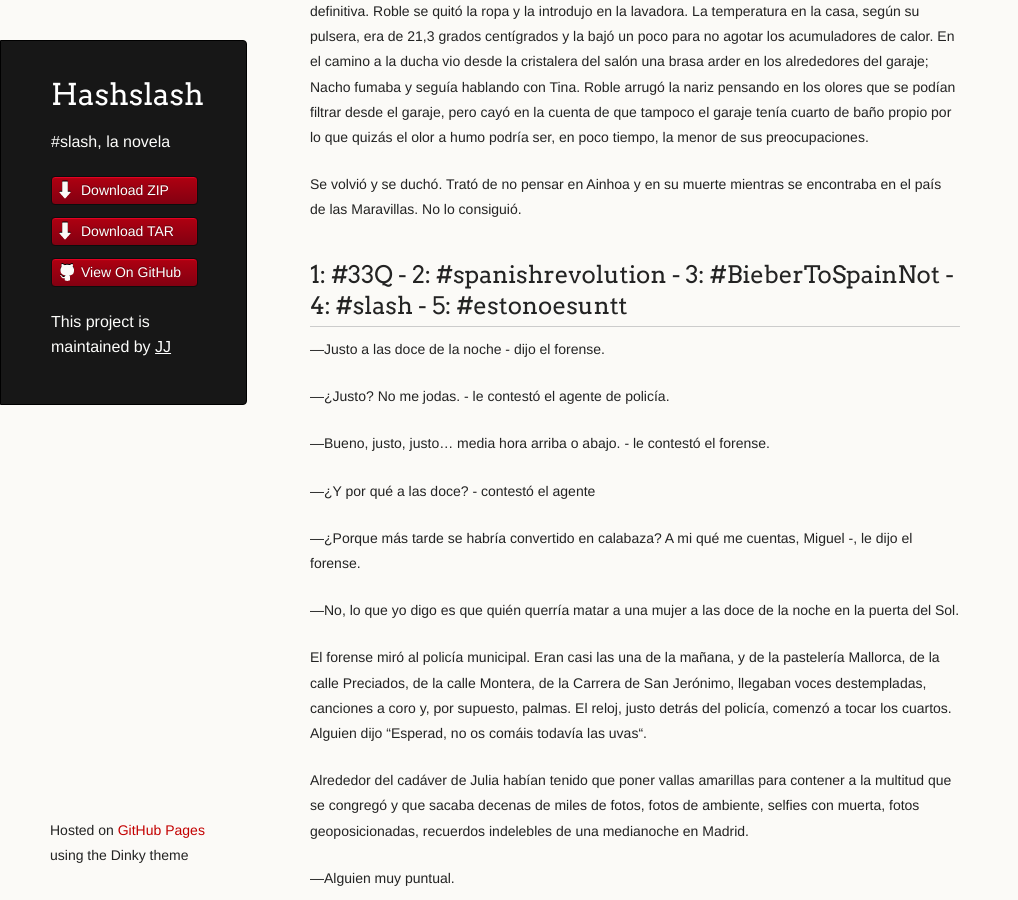
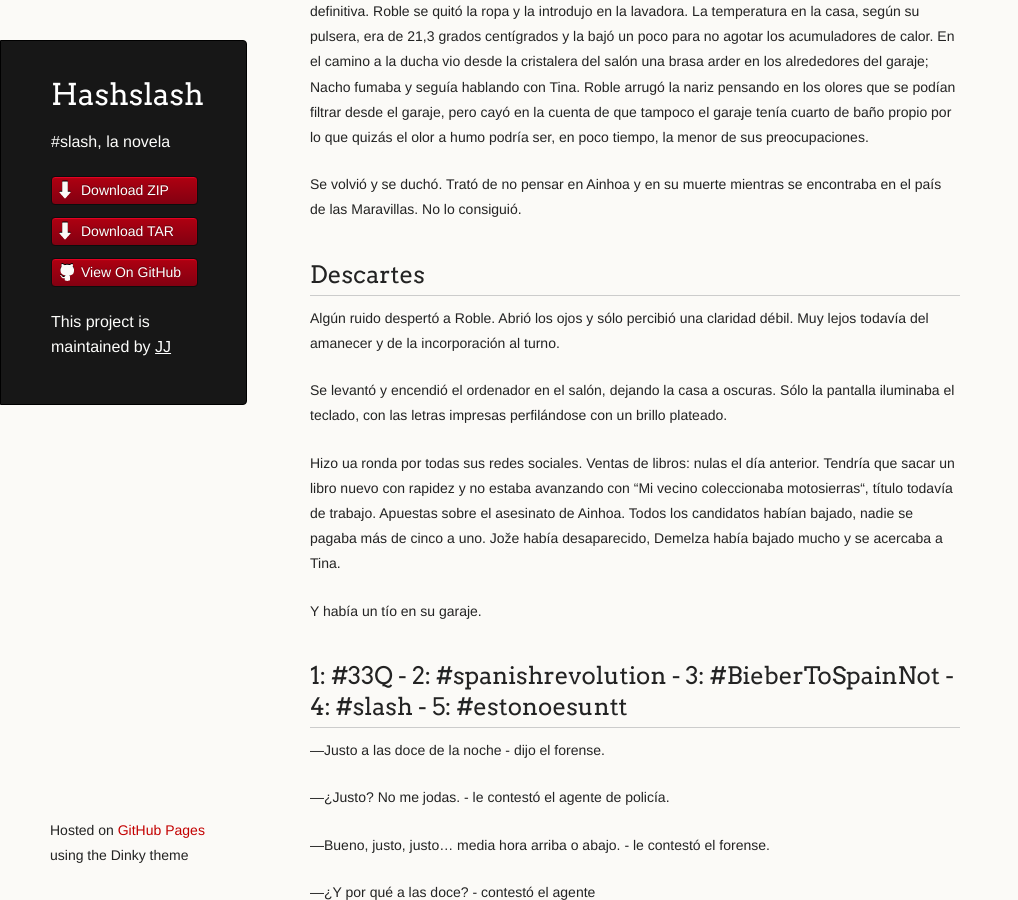
Before and after one commit to JJ/HashSlash, a Jekyll site: the page built from texto/HashSlash.md, in a window 1280 px wide and 900 px high, scrolled down 58365 px. Shown: the whole window, without its empty margins (0-1018 px from the left). Built offline with Jekyll 4.4.1, drawn with Linux system fonts in a browser that asks for light colours.

Commit message:
Sync texto/HashSlash.md from master to gh-pages

```diff
--- a/texto/HashSlash.md
+++ b/texto/HashSlash.md
@@ -2950,6 +2950,24 @@ podría ser, en poco tiempo, la menor de sus preocupaciones.
 Se volvió y se duchó. Trató de no pensar en Ainhoa y en su muerte
 mientras se encontraba en el país de las Maravillas. No lo consiguió.
 
+## Descartes
+
+Algún ruido despertó a Roble. Abrió los ojos y sólo percibió una claridad
+débil. Muy lejos todavía del amanecer y de la incorporación al turno.
+
+Se levantó y encendió el ordenador en el salón, dejando la casa a
+oscuras. Sólo la pantalla iluminaba el teclado, con las letras
+impresas perfilándose con un brillo plateado.
+
+Hizo ua ronda por todas sus redes sociales. Ventas de libros: nulas el
+día anterior. Tendría que sacar un libro nuevo con rapidez y no estaba
+avanzando con “Mi vecino coleccionaba motosierras“, título todavía de
+trabajo. Apuestas sobre el asesinato de Ainhoa. Todos los candidatos
+habían bajado, nadie se pagaba más de cinco a uno. Jože había
+desaparecido, Demelza había bajado mucho y se acercaba a Tina.
+
+Y había un tío en su garaje.
+
 1: #33Q - 2: #spanishrevolution - 3: #BieberToSpainNot - 4: #slash - 5: #estonoesuntt
 ---
 
```
